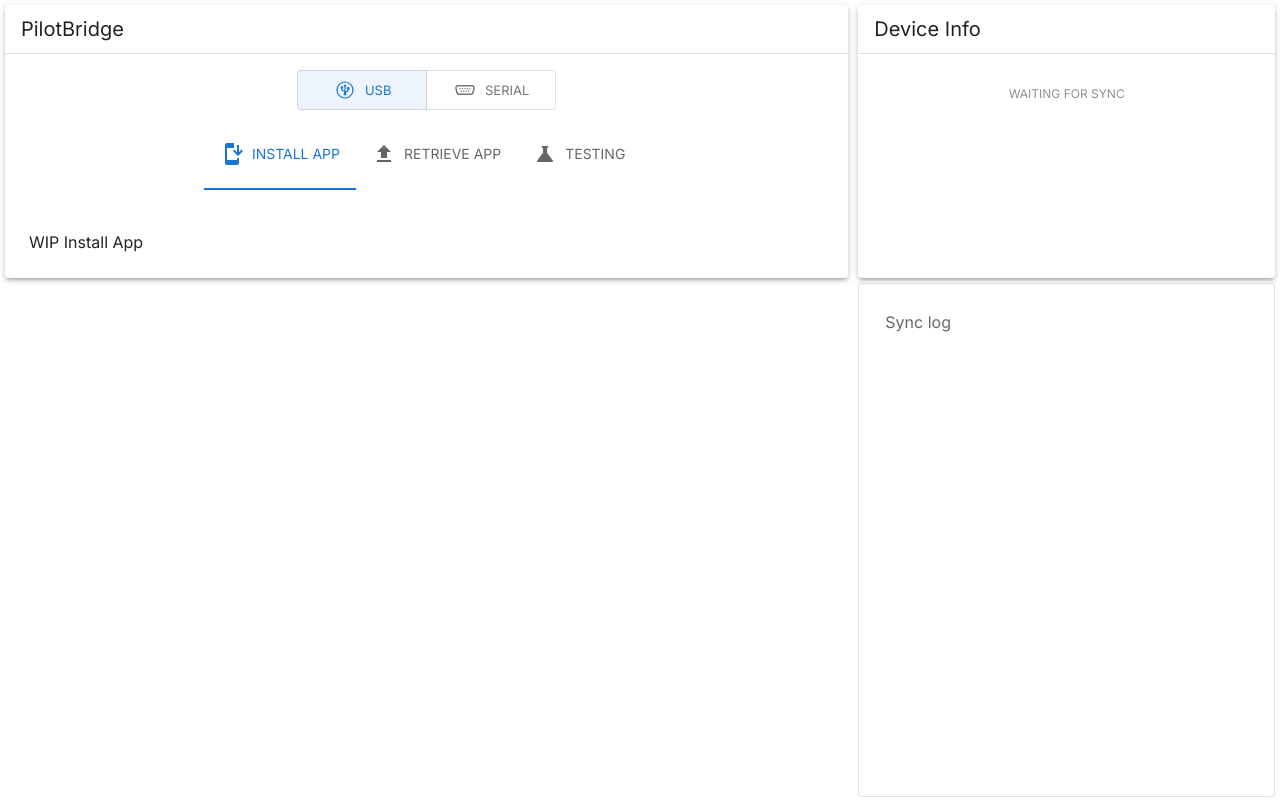
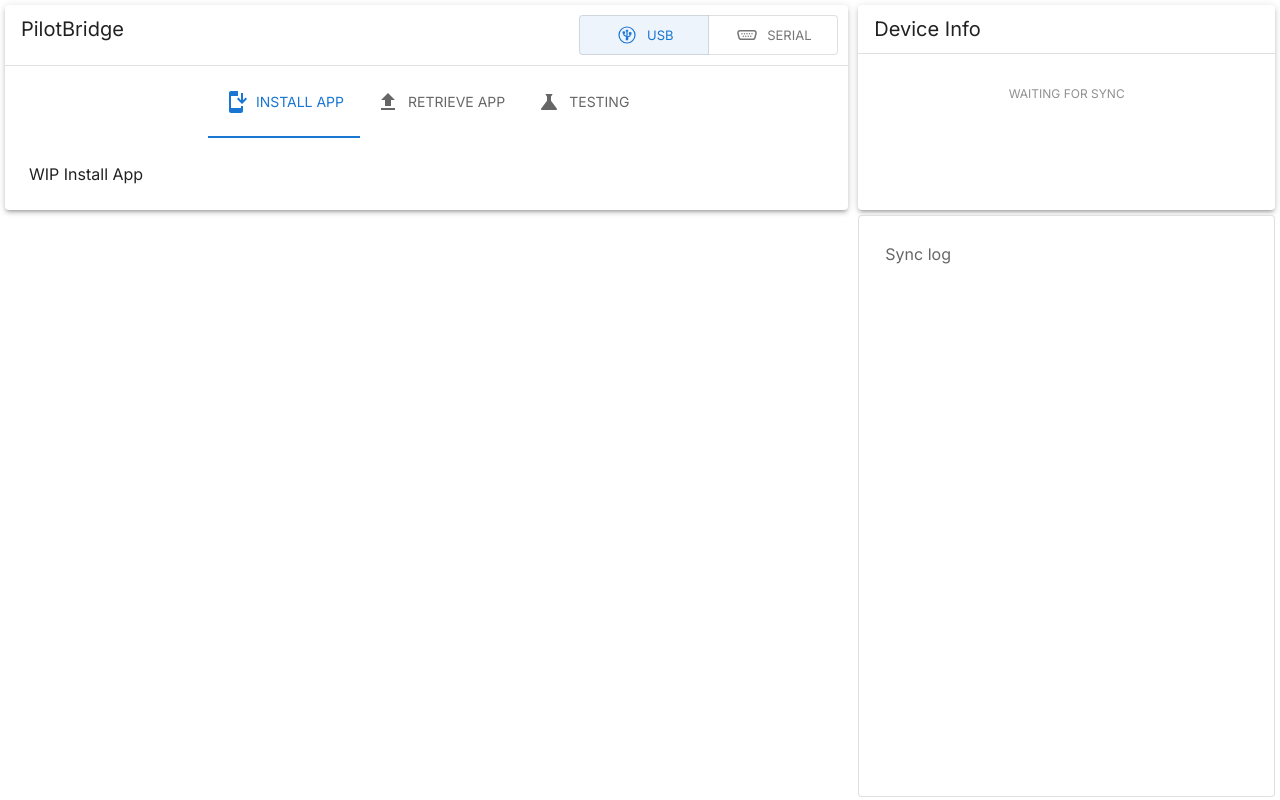
Before and after one commit to Tavisco/PilotBridge, a React (Vite) app: page / in a window 1280 px wide. Built offline with nearby package versions, Linux system fonts and the light colour scheme; what palm-sync would draw is missing.

Commit message:
Put connection method in the top bar

```diff
--- a/src/action-panel.tsx
+++ b/src/action-panel.tsx
@@ -1,39 +1,39 @@
-import Button from '@mui/material/Button';
-import Grid from '@mui/material/Grid';
-import {PaperProps} from '@mui/material/Paper';
-import SvgIcon from '@mui/material/SvgIcon';
-import ToggleButton from '@mui/material/ToggleButton';
-import ToggleButtonGroup from '@mui/material/ToggleButtonGroup';
-import {useTheme} from '@mui/material/styles';
-import useMediaQuery from '@mui/material/useMediaQuery';
-import {observer} from 'mobx-react';
-import {debug, readDbList} from 'palm-sync';
-import {Fragment, useCallback} from 'react';
-import {SerialIcon, UsbIcon} from './icons';
-import {Panel} from './panel';
-import {prefsStore} from './prefs-store';
-import {runSync} from './run-sync';
-import Tabs from '@mui/material/Tabs';
-import Tab from '@mui/material/Tab';
-import * as React from 'react';
-import Box from '@mui/material/Box';
-import Typography from '@mui/material/Typography';
-import InstallMobileIcon from '@mui/icons-material/InstallMobile';
-import FileUploadIcon from '@mui/icons-material/FileUpload';
-import ScienceIcon from '@mui/icons-material/Science';
-import { TestPanel } from './panels/test-panel';
-
+import Button from "@mui/material/Button";
+import Grid from "@mui/material/Grid";
+import Paper, { PaperProps } from "@mui/material/Paper";
+import SvgIcon from "@mui/material/SvgIcon";
+import ToggleButton from "@mui/material/ToggleButton";
+import ToggleButtonGroup from "@mui/material/ToggleButtonGroup";
+import { useTheme } from "@mui/material/styles";
+import useMediaQuery from "@mui/material/useMediaQuery";
+import { observer } from "mobx-react";
+import { debug, readDbList } from "palm-sync";
+import { Fragment, useCallback } from "react";
+import { SerialIcon, UsbIcon } from "./icons";
+import { Panel } from "./panel";
+import { prefsStore } from "./prefs-store";
+import { runSync } from "./run-sync";
+import Tabs from "@mui/material/Tabs";
+import Tab from "@mui/material/Tab";
+import * as React from "react";
+import Box from "@mui/material/Box";
+import Typography from "@mui/material/Typography";
+import InstallMobileIcon from "@mui/icons-material/InstallMobile";
+import FileUploadIcon from "@mui/icons-material/FileUpload";
+import ScienceIcon from "@mui/icons-material/Science";
+import { TestPanel } from "./panels/test-panel";
+import Divider from "@mui/material/Divider";
 
 const ConnectionSelector = observer(function ConnectionSelector() {
-  const connectionString = prefsStore.get('connectionString');
+  const connectionString = prefsStore.get("connectionString");
   const onChange = useCallback((_: unknown, newConnectionString: string) => {
-    if (newConnectionString === 'usb' || newConnectionString === 'serial:web') {
-      prefsStore.set('connectionString', newConnectionString);
+    if (newConnectionString === "usb" || newConnectionString === "serial:web") {
+      prefsStore.set("connectionString", newConnectionString);
     }
   }, []);
   const buttons = [
-    ['usb', UsbIcon, 'USB', !!navigator.usb],
-    ['serial:web', SerialIcon, 'Serial', !!navigator.serial],
+    ["usb", UsbIcon, "USB", !!navigator.usb],
+    ["serial:web", SerialIcon, "Serial", !!navigator.serial],
   ] as const;
   return (
     <ToggleButtonGroup
@@ -46,17 +46,17 @@ const ConnectionSelector = observer(function ConnectionSelector() {
         <ToggleButton
           key={value}
           value={value}
-          sx={{width: '10em'}}
+          sx={{ width: "10em" }}
           size="small"
           disabled={!isEnabled}
         >
-          <SvgIcon sx={{marginRight: 1}}>
+          <SvgIcon sx={{ marginRight: 1 }}>
             <Icon />
           </SvgIcon>
           <span
             style={{
               // Hack to center the text vertically compared to icon
-              lineHeight: '24px',
+              lineHeight: "24px",
             }}
           >
             {label}
@@ -66,7 +66,6 @@ const ConnectionSelector = observer(function ConnectionSelector() {
     </ToggleButtonGroup>
   );
 });
-
 
 interface TabPanelProps {
   children?: React.ReactNode;
@@ -98,7 +97,7 @@ function TabPanel(props: TabPanelProps) {
 function a11yProps(index: number) {
   return {
     id: `full-width-tab-${index}`,
-    'aria-controls': `full-width-tabpanel-${index}`,
+    "aria-controls": `full-width-tabpanel-${index}`,
   };
 }
 
@@ -110,18 +109,46 @@ export function ActionPanel(props: PaperProps) {
   };
 
   return (
-    <Panel title="PilotBridge" isExpandedByDefault={true} {...props}>
-      <Grid container spacing={1} p={2} justifyContent="center">
-        <Grid item>
+    <Paper elevation={3} {...props}>
+      <div
+        style={{
+          display: "flex",
+          alignItems: "stretch",
+          justifyContent: "space-between",
+        }}
+      >
+        <Typography variant="h6" px={2} py={1}>
+          PilotBridge
+        </Typography>
+
+        <div style={{ margin: 10 }}>
           <ConnectionSelector />
-        </Grid>
-        <Grid item xs={12} />
+        </div>
+      </div>
+
+      <Divider />
+
       <Tabs value={value} onChange={handleChange} centered>
-          <Tab icon={<InstallMobileIcon />} iconPosition="start" label="Install app" {...a11yProps(0)} />
-          <Tab icon={<FileUploadIcon />} iconPosition="start" label="Retrieve app" {...a11yProps(1)} />
-          <Tab icon={<ScienceIcon />} iconPosition="start" label="Testing" {...a11yProps(2)} />
+        <Tab
+          icon={<InstallMobileIcon />}
+          iconPosition="start"
+          label="Install app"
+          {...a11yProps(0)}
+        />
+        <Tab
+          icon={<FileUploadIcon />}
+          iconPosition="start"
+          label="Retrieve app"
+          {...a11yProps(1)}
+        />
+        <Tab
+          icon={<ScienceIcon />}
+          iconPosition="start"
+          label="Testing"
+          {...a11yProps(2)}
+        />
       </Tabs>
-      </Grid>
+
       <TabPanel value={value} index={0}>
         WIP Install App
       </TabPanel>
@@ -129,8 +156,8 @@ export function ActionPanel(props: PaperProps) {
         WIP Retrieve app
       </TabPanel>
       <TabPanel value={value} index={2}>
-          <TestPanel/>
+        <TestPanel />
       </TabPanel>
-    </Panel>
+    </Paper>
   );
 }
--- a/src/panels/test-panel.tsx
+++ b/src/panels/test-panel.tsx
@@ -6,6 +6,7 @@ import useMediaQuery from "@mui/material/useMediaQuery";
 import { debug, DlpConnection, readDbList } from "palm-sync";
 import { Fragment, useCallback } from "react";
 import { runSync } from "./../run-sync";
+import { Typography } from "@mui/material";
 
 const log = debug("result");
 
```
Lines whose indentation alone changed are shown as unchanged.
